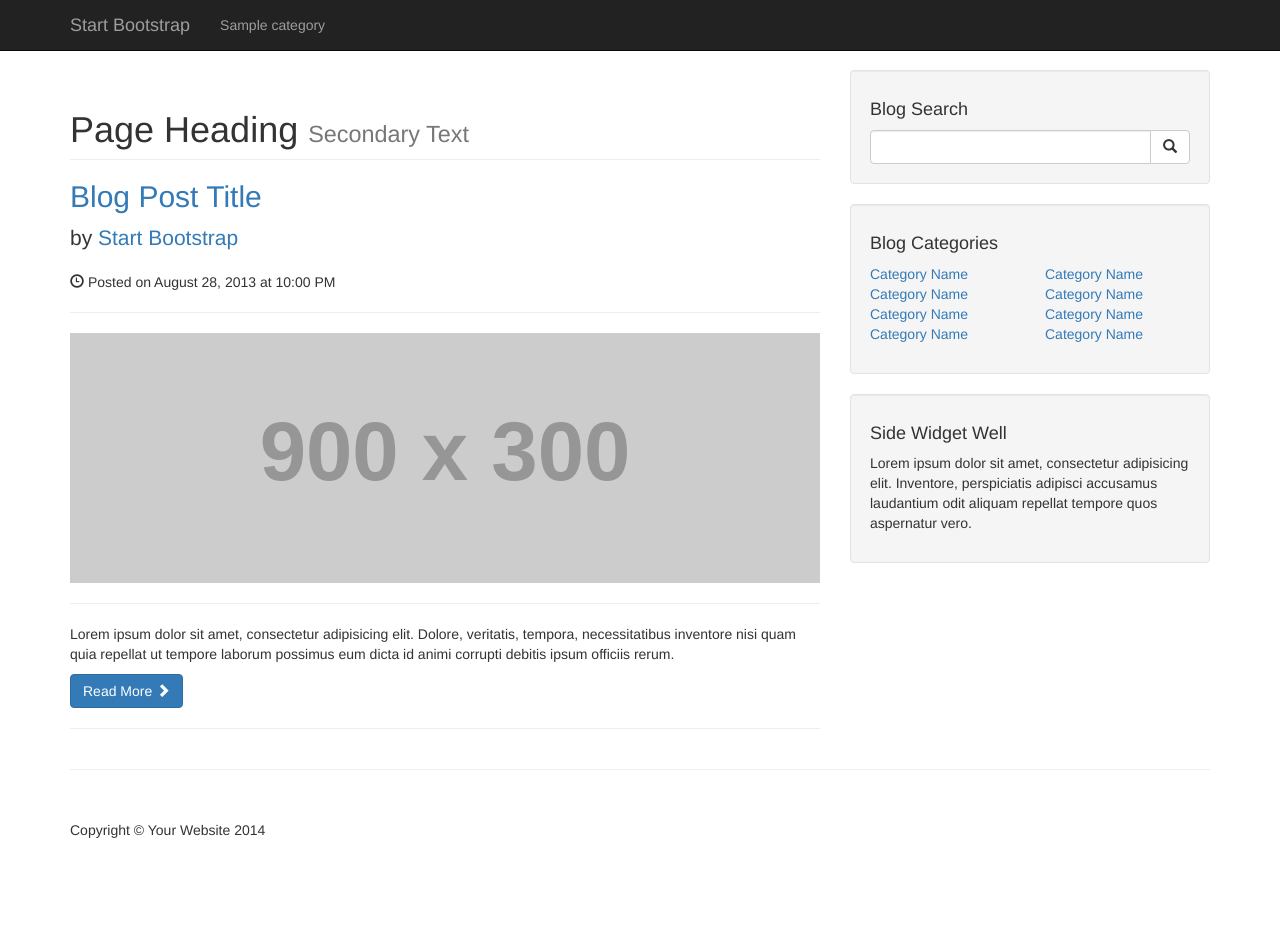
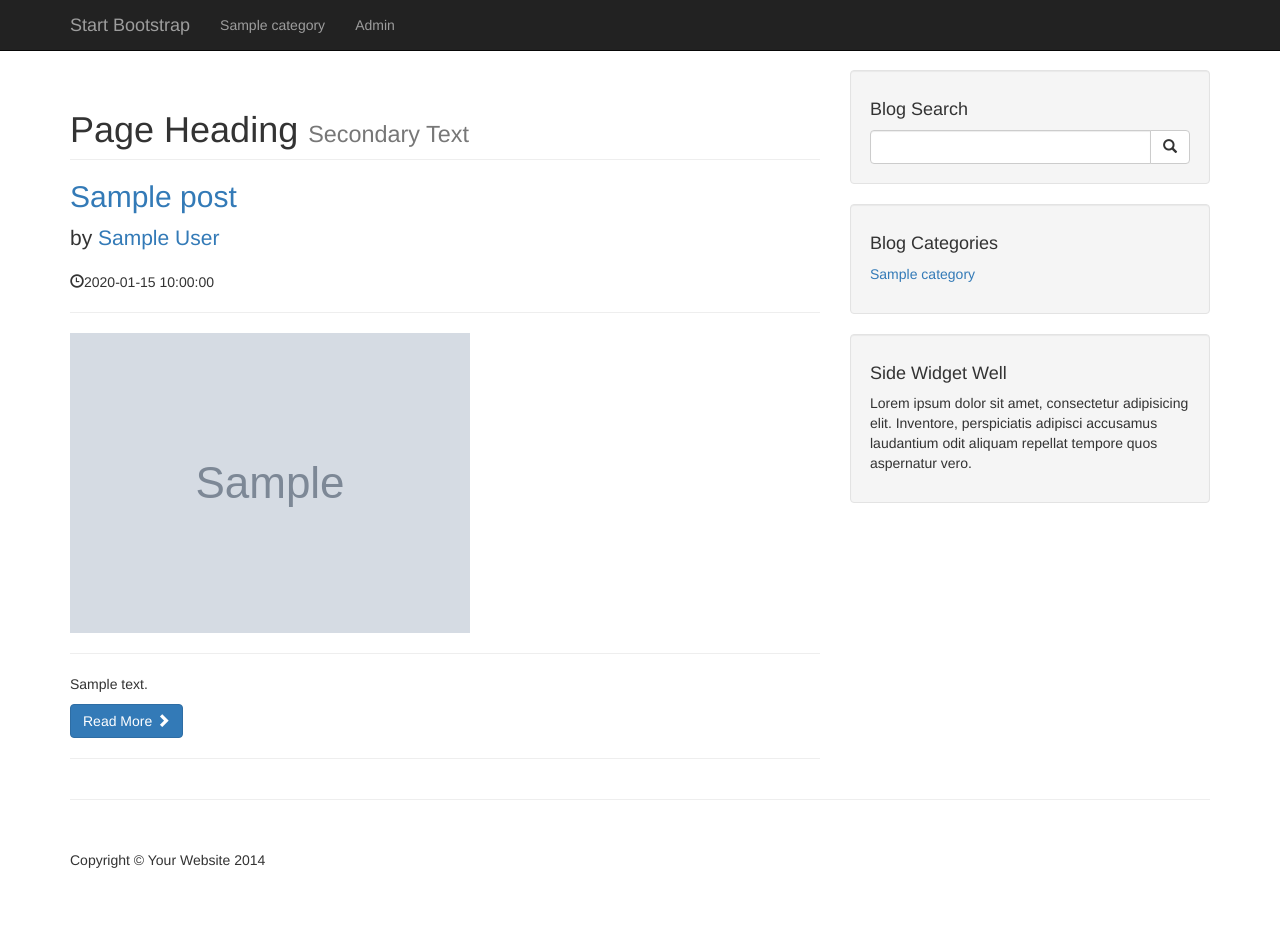
Before and after one commit to thiendpit/cms, a PHP site: page / in a window 1280 px wide. Before the commit the page ends 838 px from the top, so only its background shows below. Run offline with PHP 8.4, Linux system fonts and the light colour scheme; tables that the repository leaves empty or names only in its code hold one stand-in row (values such as "Sample post"); grey boxes marked "Sample" are stand-in pictures; grey boxes labelled with a size stand in for pictures from a placeholder-image service; some libraries are stand-ins or nearby versions.

Commit message:
update 14-05-2020

```diff
--- a/admin/index.php
+++ b/admin/index.php
@@ -47,6 +47,7 @@
             </div>
             <!-- Top Menu Items -->
             <ul class="nav navbar-right top-nav">
+                <li><a href="../index.php">HOME SITE</a></li>
                 <li class="dropdown">
                     <a href="#" class="dropdown-toggle" data-toggle="dropdown"><i class="fa fa-envelope"></i> <b class="caret"></b></a>
                     <ul class="dropdown-menu message-dropdown">
--- a/includes/navigation.php
+++ b/includes/navigation.php
@@ -25,6 +25,16 @@
                     }
 
                     ?>
+
+                    <li>
+                        <a href="admin.php">Admin</a>
+                    </li>
+                    <!-- <li>
+                        <a href="#">Services</a>
+                    </li>
+                    <li>
+                        <a href="#">Contact</a>
+                    </li> -->
                 </ul>
             </div>
             <!-- /.navbar-collapse -->
--- a/includes/sidebar.php
+++ b/includes/sidebar.php
@@ -3,55 +3,52 @@
                 <!-- Blog Search Well -->
                 <div class="well">
                     <h4>Blog Search</h4>
+                    <form action="search.php" method="post">
                         <div class="input-group">
-                        <input type="text" class="form-control">
+                            <input type="text" name="search" class="form-control">
                             <span class="input-group-btn">
-                            <button class="btn btn-default" type="button">
+                                <button class="btn btn-default" name="submit" type="submit">
                                     <span class="glyphicon glyphicon-search"></span>
                                 </button>
                             </span>
                         </div>
+                    </form>
                     <!-- /.input-group -->
                 </div>
+
+                <?php
+
+                $query = "SELECT * FROM categories";
+                $select_all_categories = mysqli_query($conn, $query);
+
+                ?>
 
                 <!-- Blog Categories Well -->
                 <div class="well">
                     <h4>Blog Categories</h4>
                     <div class="row">
-                        <div class="col-lg-6">
+                        <div class="col-lg-12">
                             <ul class="list-unstyled">
-                                <li><a href="#">Category Name</a>
-                                </li>
-                                <li><a href="#">Category Name</a>
-                                </li>
-                                <li><a href="#">Category Name</a>
-                                </li>
-                                <li><a href="#">Category Name</a>
-                                </li>
+                                <?php
+                                    while($row = mysqli_fetch_assoc($select_all_categories)) {
+                                        $cat_title = $row['cat_title'];
+
+                                ?>
+                                <li><a href="#"><?php echo $cat_title ?></a></li>
+
+                                <?php
+                                    }
+                                ?>
+
                             </ul>
                         </div>
                         <!-- /.col-lg-6 -->
-                        <div class="col-lg-6">
-                            <ul class="list-unstyled">
-                                <li><a href="#">Category Name</a>
-                                </li>
-                                <li><a href="#">Category Name</a>
-                                </li>
-                                <li><a href="#">Category Name</a>
-                                </li>
-                                <li><a href="#">Category Name</a>
-                                </li>
-                            </ul>
-                        </div>
                         <!-- /.col-lg-6 -->
                     </div>
                     <!-- /.row -->
                 </div>
 
                 <!-- Side Widget Well -->
-                <div class="well">
-                    <h4>Side Widget Well</h4>
-                    <p>Lorem ipsum dolor sit amet, consectetur adipisicing elit. Inventore, perspiciatis adipisci accusamus laudantium odit aliquam repellat tempore quos aspernatur vero.</p>
-                </div>
+                <?php include_once("includes/widget.php") ?>
 
             </div>
--- /dev/null
+++ b/includes/widget.php
@@ -0,0 +1,4 @@
+<div class="well">
+    <h4>Side Widget Well</h4>
+    <p>Lorem ipsum dolor sit amet, consectetur adipisicing elit. Inventore, perspiciatis adipisci accusamus laudantium odit aliquam repellat tempore quos aspernatur vero.</p>
+</div>
--- a/index.php
+++ b/index.php
@@ -12,6 +12,19 @@
             <!-- Blog Entries Column -->
             <div class="col-md-8">
 
+                <?php
+
+                $query = "SELECT * FROM posts";
+                $select_all_posts = mysqli_query($conn, $query);
+                while($row = mysqli_fetch_assoc($select_all_posts)) {
+
+                    $post_title = $row['post_title'];
+                    $post_date = $row['post_date'];
+                    $post_author = $row['post_author'];
+                    $post_content = $row['post_content'];
+                    $post_image = $row['post_image'];
+
+                ?>
                 <h1 class="page-header">
                     Page Heading
                     <small>Secondary Text</small>
@@ -19,20 +32,21 @@
 
                 <!-- First Blog Post -->
                 <h2>
-                    <a href="#">Blog Post Title</a>
+                    <a href="#"><?php echo $post_title ?></a>
                 </h2>
                 <p class="lead">
-                    by <a href="index.php">Start Bootstrap</a>
+                    by <a href="index.php"><?php echo $post_author ?></a>
                 </p>
-                <p><span class="glyphicon glyphicon-time"></span> Posted on August 28, 2013 at 10:00 PM</p>
+                <p><span class="glyphicon glyphicon-time"></span><?php echo $post_date ?></p>
                 <hr>
-                <img class="img-responsive" src="http://placehold.it/900x300" alt="">
+                <img class="img-responsive" src="images/<?php echo $post_image ?>" alt="">
                 <hr>
-                <p>Lorem ipsum dolor sit amet, consectetur adipisicing elit. Dolore, veritatis, tempora, necessitatibus inventore nisi quam quia repellat ut tempore laborum possimus eum dicta id animi corrupti debitis ipsum officiis rerum.</p>
+                <p><?php echo $post_content ?></p>
                 <a class="btn btn-primary" href="#">Read More <span class="glyphicon glyphicon-chevron-right"></span></a>
 
                 <hr>
 
+            <?php } ?>
             </div>
 
             <!-- Blog Sidebar Widgets Column -->
```
Also changed, not shown: search.php (added, +116 -0 lines), images/bmw.png (added), images/image_1.jpg (added), images/image_2.jpg (added), images/image_5.jpg (added), images/lambo_1.jpg (added). Lines whose indentation alone changed are shown as unchanged.
